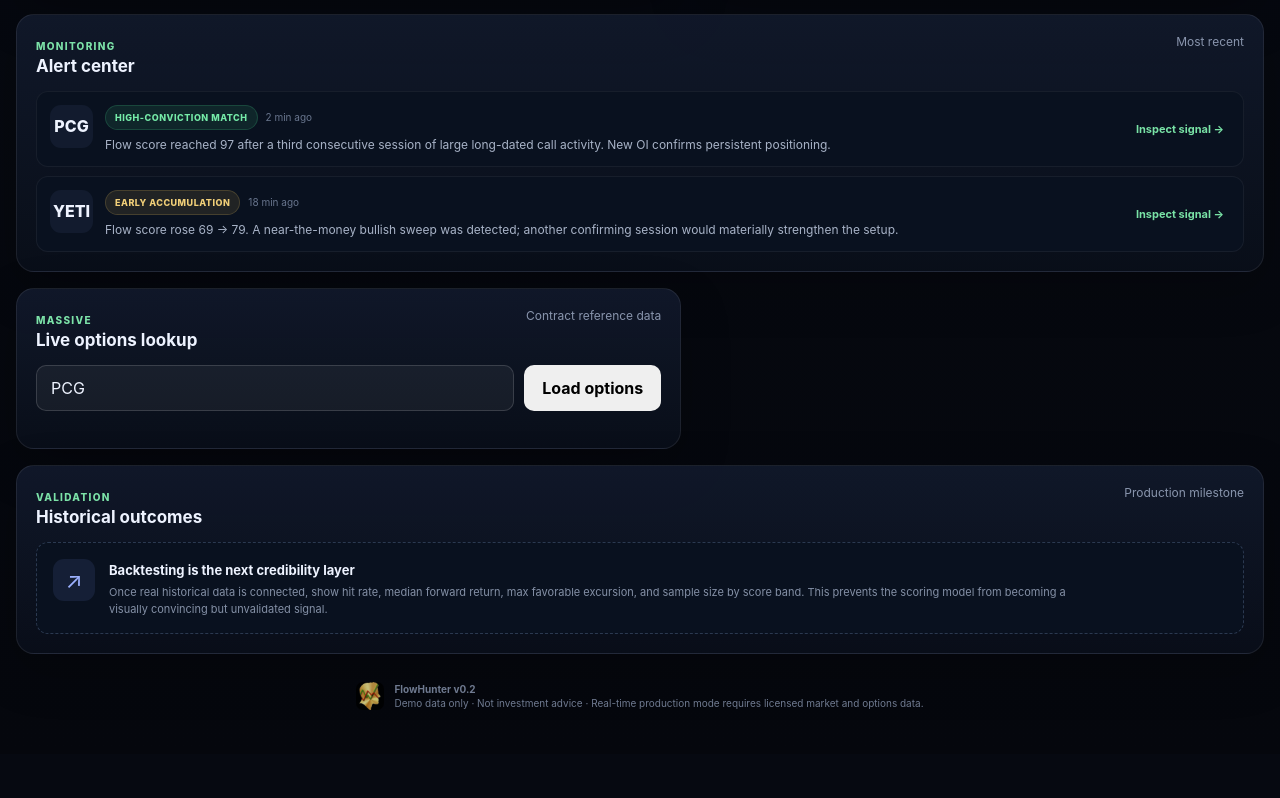
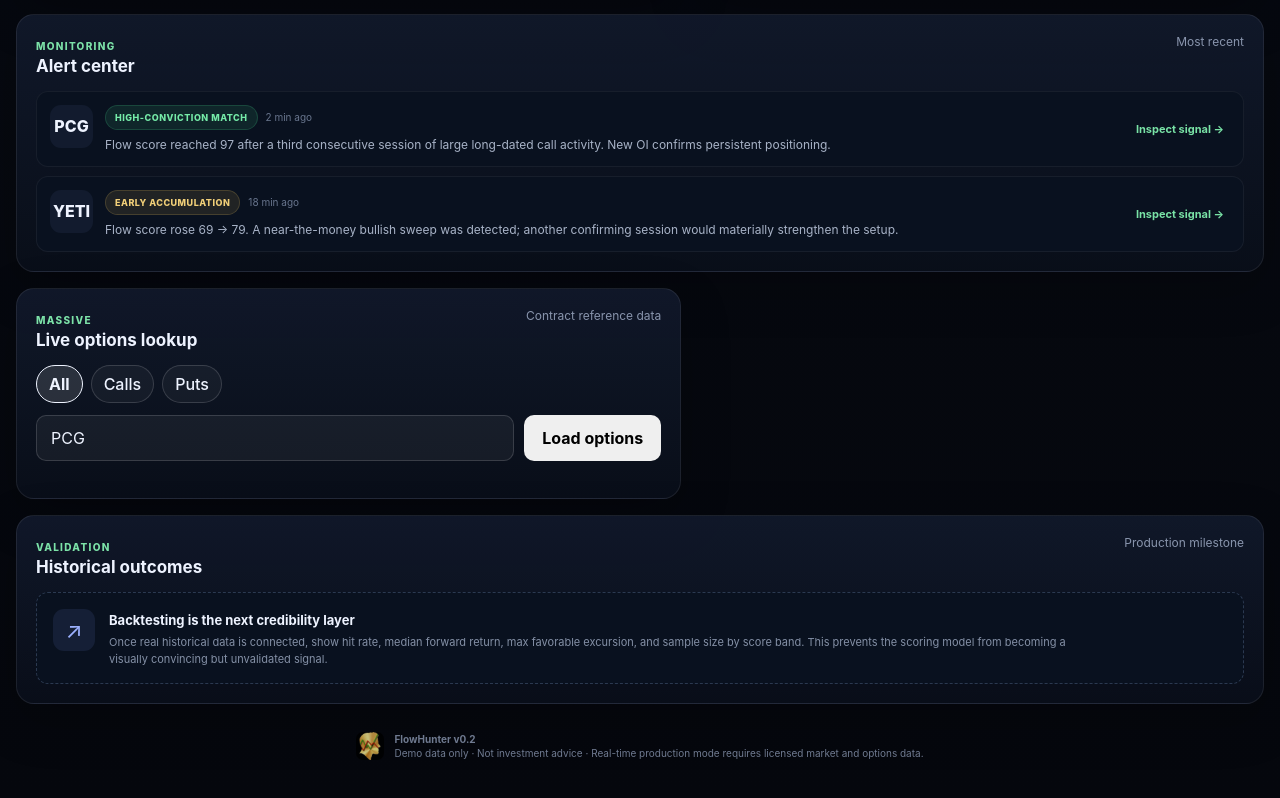
Before and after one commit to StockHeadz/FlowHunter, a React (Vite) app: page / in a window 1280 px wide. Shown: the part 1375-2173 px from the top of the page. Before the commit the page ends 2129 px from the top, so only its background shows below. Built offline with nearby package versions, Linux system fonts and the light colour scheme.

Commit message:
Add calls and puts options filters

```diff
--- a/src/components/OptionsLookup.jsx
+++ b/src/components/OptionsLookup.jsx
@@ -4,6 +4,7 @@ import { getOptionsContracts } from '../services/api.js';
 export default function OptionsLookup() {
   const [ticker, setTicker] = useState('PCG');
   const [result, setResult] = useState(null);
+  const [contractType, setContractType] = useState('all');
   const [loading, setLoading] = useState(false);
   const [error, setError] = useState('');
 
@@ -21,7 +22,7 @@ export default function OptionsLookup() {
     setError('');
 
     try {
-      const data = await getOptionsContracts(symbol);
+      const data = await getOptionsContracts(symbol, contractType);
       setTicker(symbol);
       setResult(data);
     } catch (err) {
@@ -40,6 +41,33 @@ export default function OptionsLookup() {
           <h3>Live options lookup</h3>
         </div>
         <span>Contract reference data</span>
+      </div>
+
+      <div style={{ display: 'flex', gap: '8px', marginBottom: '12px', flexWrap: 'wrap' }}>
+        {[
+          ['all', 'All'],
+          ['call', 'Calls'],
+          ['put', 'Puts'],
+        ].map(([value, label]) => (
+          <button
+            key={value}
+            type="button"
+            onClick={() => setContractType(value)}
+            aria-pressed={contractType === value}
+            style={{
+              padding: '8px 12px',
+              borderRadius: '999px',
+              border: contractType === value ? '1px solid currentColor' : '1px solid rgba(255,255,255,0.15)',
+              background: contractType === value ? 'rgba(255,255,255,0.12)' : 'rgba(255,255,255,0.04)',
+              color: 'inherit',
+              cursor: 'pointer',
+              font: 'inherit',
+              fontWeight: contractType === value ? '700' : '500',
+            }}
+          >
+            {label}
+          </button>
+        ))}
       </div>
 
       <form onSubmit={handleSubmit} style={{ display: 'flex', gap: '10px', marginBottom: '18px' }}>
--- a/src/services/api.js
+++ b/src/services/api.js
@@ -9,15 +9,20 @@ export async function getDashboardData() {
   };
 }
 
-export async function getOptionsContracts(ticker) {
+export async function getOptionsContracts(ticker, type = 'all') {
   const symbol = ticker.trim().toUpperCase();
+  const contractType = type.trim().toLowerCase();
 
   if (!symbol) {
     throw new Error('Enter a ticker symbol.');
   }
 
+  if (!['all', 'call', 'put'].includes(contractType)) {
+    throw new Error('Invalid contract type.');
+  }
+
   const response = await fetch(
-    `/api/options?ticker=${encodeURIComponent(symbol)}`
+    `/api/options?ticker=${encodeURIComponent(symbol)}&type=${encodeURIComponent(contractType)}`
   );
 
   const data = await response.json();
```
Also changed, not shown: worker/index.js (+16 -1 lines).
